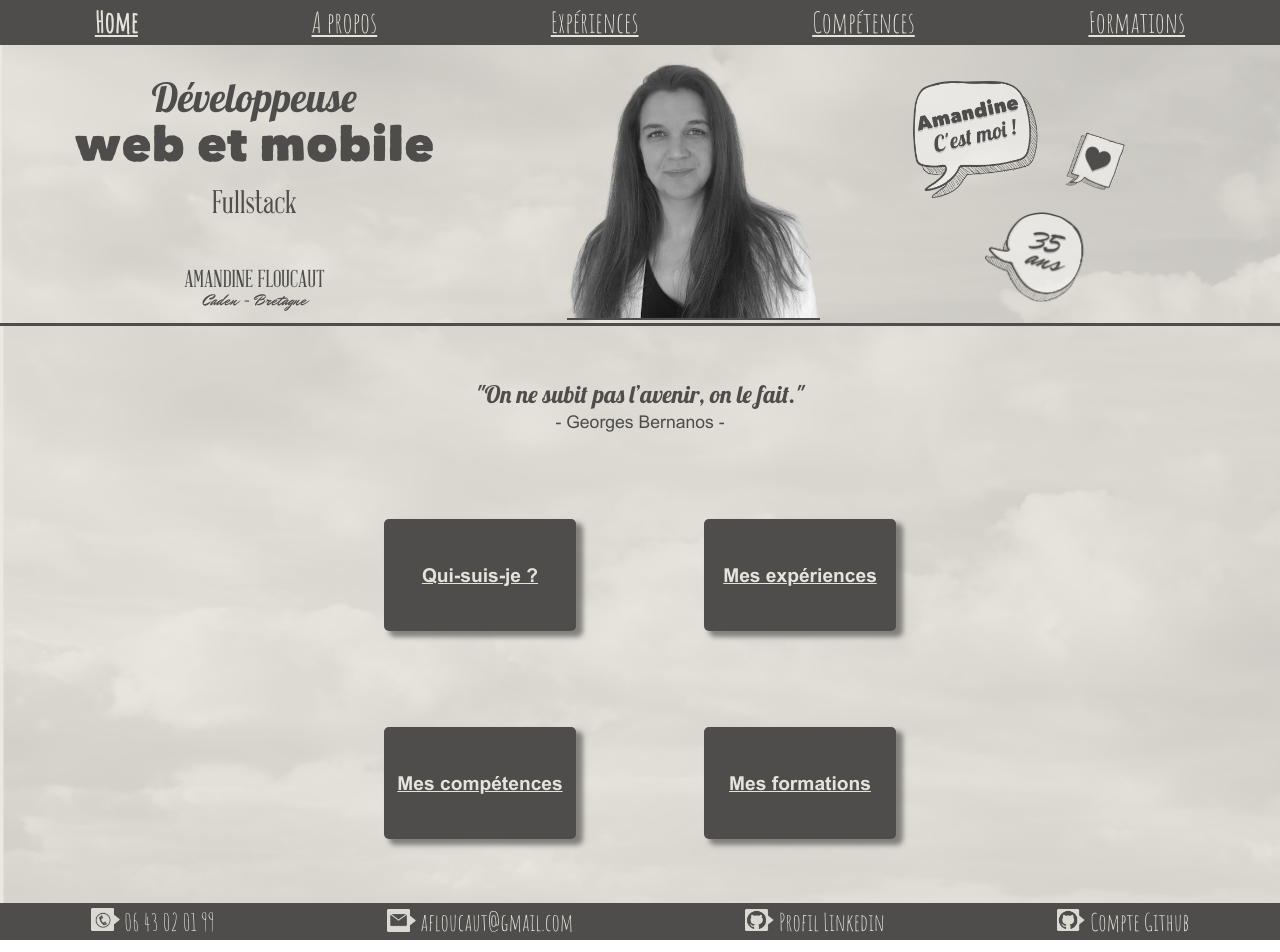
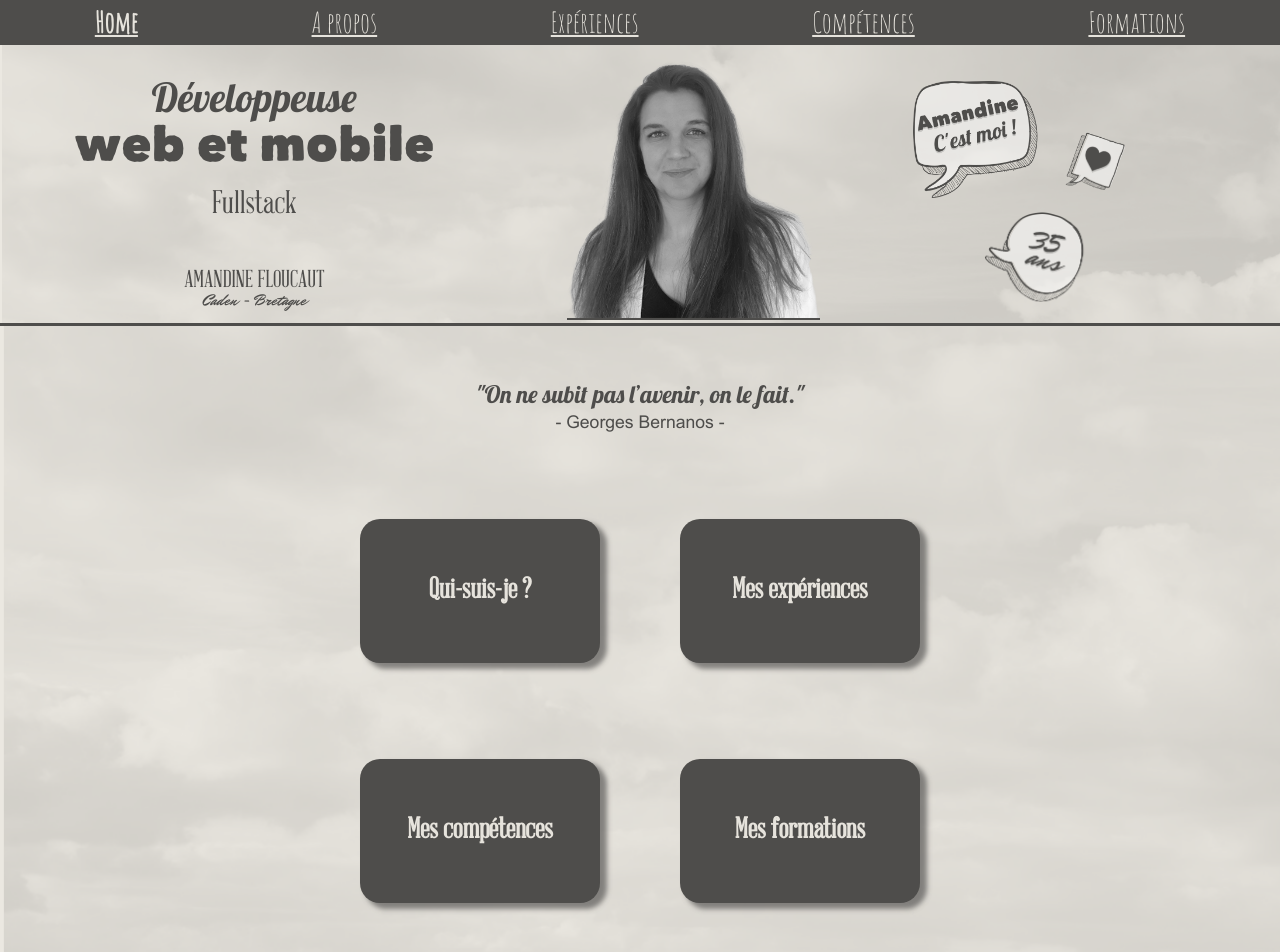
Before and after one commit to AmandineFloucaut/afloucaut, a Vue app: page / in a window 1280 px wide. Shown: the top 952 px of the page. Built offline with nearby package versions, Linux system fonts and the light colour scheme.

Commit message:
updated footer and trainings

```diff
--- a/public/index.html
+++ b/public/index.html
@@ -4,7 +4,7 @@
     <meta charset="utf-8">
     <meta http-equiv="X-UA-Compatible" content="IE=edge">
     <meta name="viewport" content="width=device-width,initial-scale=1.0">
-    <link rel="icon" href="<%= BASE_URL %>favicon.ico">
+    <link rel="icon" href="<%= BASE_URL %>favicon.jpg">
     <title><%= htmlWebpackPlugin.options.title %></title>
   </head>
   <body>
--- a/src/components/Footer.vue
+++ b/src/components/Footer.vue
@@ -3,24 +3,24 @@
     <nav class="contact">
 
         <div class="contact-infos phone">
-            <a href=""><img src="~@/assets/images/icon-tel.png" alt="" class="contact-icon"></a>
+            <!-- <a href=""><img src="~@/assets/images/icon-tel.png" alt="" class="contact-icon"></a> -->
             <a href="#contact-page" class="contact--info"> {{phone}} </a>
         </div>
 
         <div class="contact-infos mail">
-            <a href=""><img src="~@/assets/images/icon-mail.png" alt="" class="contact-icon"></a>
+            <!-- <a href=""><img src="~@/assets/images/icon-mail.png" alt="" class="contact-icon"></a> -->
             <a href="#contact-page" class="contact--info"> {{mail}} </a>
         </div>
 
         <div class="contact-infos linkedin">
             <!--TODO modifier icone-->
-            <a href=""><img src="~@/assets/images/icon-github.png" alt="" class="contact-icon"></a>
+            <!-- <a href=""><img src="~@/assets/images/icon-github.png" alt="" class="contact-icon"></a> -->
             <a href="https://www.linkedin.com/in/amandine-floucaut-64a85ba3/" class="contact--info"> {{linkedin}} </a>
         </div>
 
 
         <div class="contact-infos github">
-            <a href="https://github.com/AmandineFloucaut"><img src="~@/assets/images/icon-github.png" alt="" class="contact-icon"></a>
+            <!-- <a href="https://github.com/AmandineFloucaut"><img src="~@/assets/images/icon-github.png" alt="" class="contact-icon"></a> -->
             <a href="https://github.com/AmandineFloucaut" class="contact--info"> {{github}} </a>
         </div>
 
--- a/src/views/Home.vue
+++ b/src/views/Home.vue
@@ -166,24 +166,26 @@ export default {
     display: flex;
     justify-content: space-around;
     align-items: center;
-    // margin: 1rem 1rem;
     padding: 2rem 0.5rem;
 
     .link {
+      text-decoration: none;
       width: 10rem;
       height: 5rem;
-      border-radius: 5px;
+      border-radius: 20px;
       box-shadow: 6px 5px 5px 1px rgb(88, 87, 85, 0.69) ;
       display: flex;
       justify-content: center;
       align-items: center;
       background-color: $dark-grey;
       color: $beige;
-      font-family: 'ArialBold';
+      font-family: 'AbrahamLincoln';
+      font-weight: bold;
+      font-size: 1.3rem;
 
       &:hover {
         transition: 0.5s;
-        transform: translate(-0.2rem, -0.5rem);
+        transform: translate(-0.5rem, -0.8rem);
         box-shadow: 6px 7px 4px 1px rgb(78, 77, 75, 0.69) ;
       }
     }
@@ -210,7 +212,7 @@ export default {
       .link {
         width: 12rem;
         height: 7rem;
-        font-size: 1.1rem;
+        font-size: 1.5rem;
       }
     }
 }
@@ -220,9 +222,9 @@ export default {
       padding: 2rem 20rem 4rem 20rem;
 
       .link {
-        width: 12rem;
-        height: 7rem;
-        font-size: 1.2rem;
+        width: 15rem;
+        height: 9rem;
+        font-size: 1.8rem;
       }
     }
 }
--- a/src/views/Trainings.vue
+++ b/src/views/Trainings.vue
@@ -26,7 +26,6 @@
     <p class="openclassrooms trainings__skills" >
         <strong> 2019-2020 -  Formation à distance Openclassrooms </strong>  :
         <ul class="openclassrooms__details">
-            <li> Introduction à jQuery </li>
             <li> Ligne de commande et terminal </li>
             <li> Créer un site design avec Wordpress </li>
             <li> Apprendre à coder avec Javascript </li>
```
Also changed, not shown: public/favicon.jpg (added), 1 other file (tests, documents, lock files or other folders).
